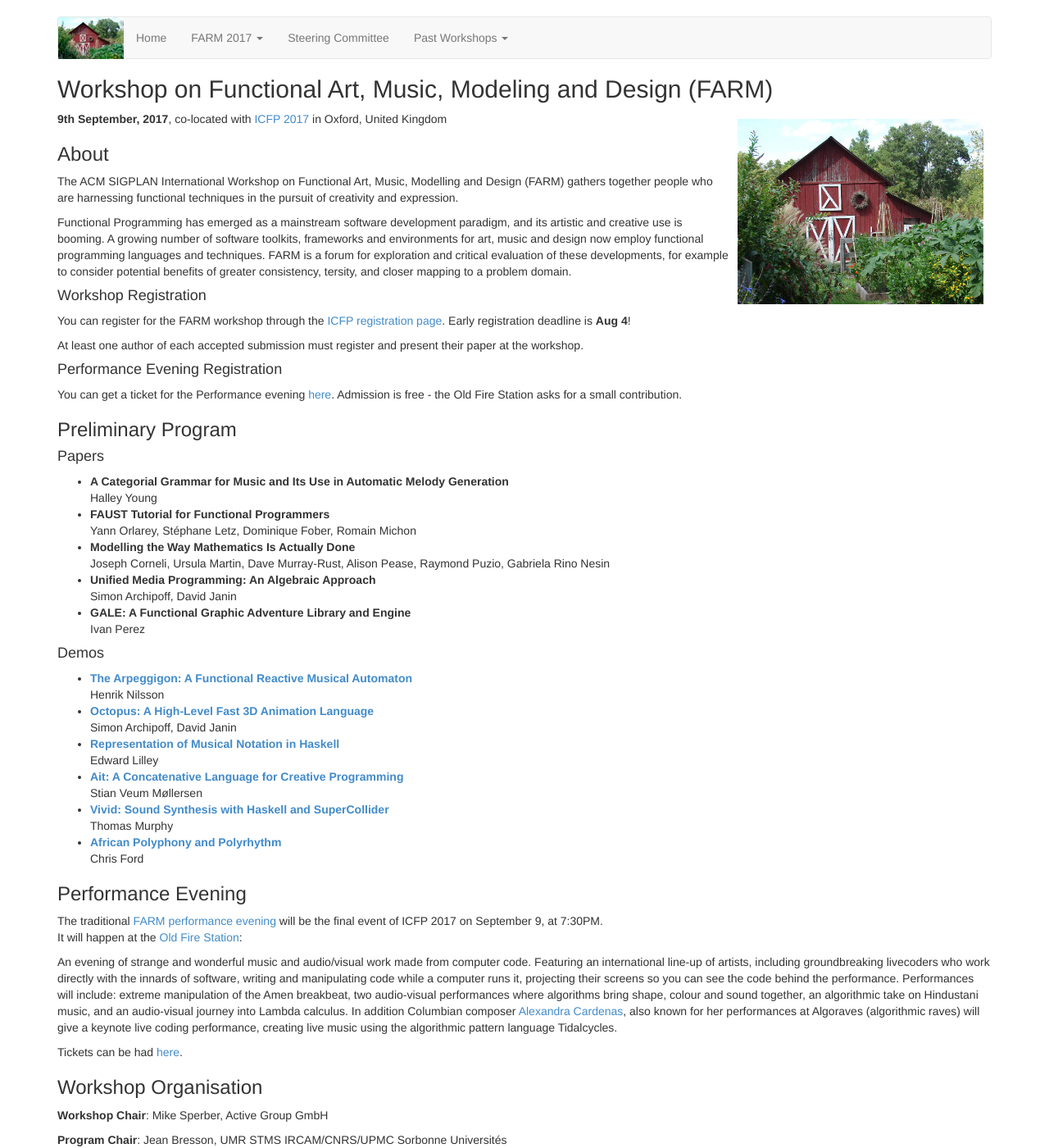
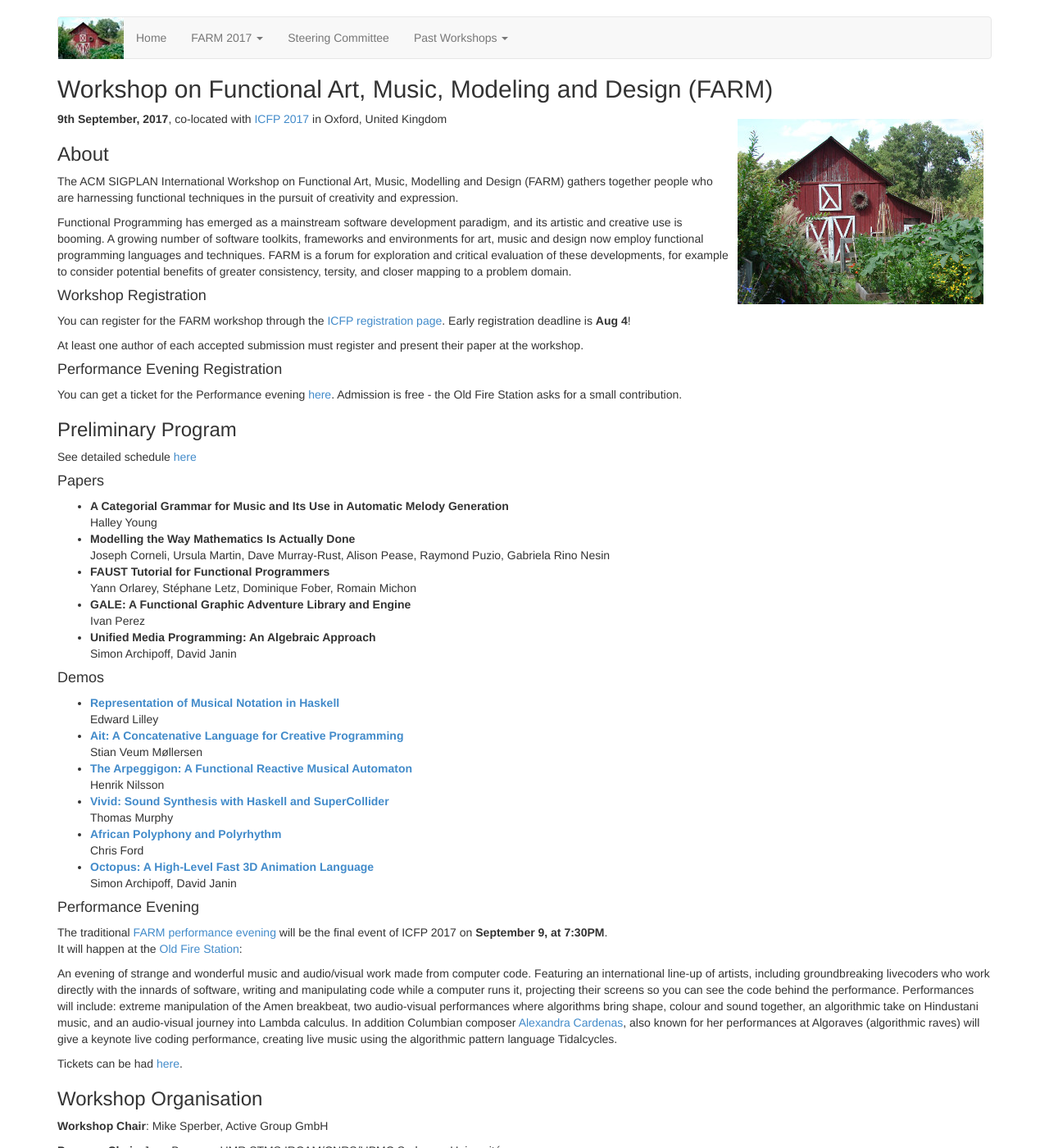
Before and after one commit to functional-art/functional-art.github.com, a Jekyll site: the page built from 2017/index.md, in a window 1280 px wide and 1400 px high. Shown: the whole window at 82% size. Built offline with Jekyll 4.4.1, drawn with Linux system fonts in a browser that asks for light colours; nearby versions of some CDN libraries.

Commit message:
farm17 link to schedule

```diff
--- a/2017/index.md
+++ b/2017/index.md
@@ -41,41 +41,44 @@
 [here](https://oldfirestation.org.uk/whats-on/?ts_routing=/shows/873576176).
 Admission is free - the Old Fire Station asks for a small contribution.
 
+
 ### Preliminary Program
+
+See detailed schedule [here](http://icfp17.sigplan.org/track/farm-2017-papers#program)
 
 #### Papers
 
 * **A Categorial Grammar for Music and Its Use in Automatic Melody Generation**<br/>
 	Halley Young
+* **Modelling the Way Mathematics Is Actually Done**<br/>
+  Joseph Corneli, Ursula Martin, Dave Murray-Rust, Alison Pease, Raymond Puzio, Gabriela Rino Nesin
 * **FAUST Tutorial for Functional Programmers**<br/>
   Yann Orlarey, Stéphane Letz, Dominique Fober, Romain Michon
-* **Modelling the Way Mathematics Is Actually Done**<br/>
-  Joseph Corneli, Ursula Martin, Dave Murray-Rust, Alison Pease, Raymond Puzio, Gabriela Rino Nesin
+* **GALE: A Functional Graphic Adventure Library and Engine**<br/>
+  Ivan Perez
 * **Unified Media Programming: An Algebraic Approach**<br/>
   Simon Archipoff, David Janin
-* **GALE: A Functional Graphic Adventure Library and Engine**<br/>
-  Ivan Perez
 
 #### Demos
 
-* **[The Arpeggigon: A Functional Reactive Musical Automaton](arpeggigon)**  <br/>
-  Henrik Nilsson
-* **[Octopus: A High-Level Fast 3D Animation Language](octopus)**<br/>
-  Simon Archipoff, David Janin
 * **[Representation of Musical Notation in Haskell](abstractmusic)**<br/>
   Edward Lilley
 * **[Ait: A Concatenative Language for Creative Programming](ait)**<br/>
   Stian Veum Møllersen
+* **[The Arpeggigon: A Functional Reactive Musical Automaton](arpeggigon)**  <br/>
+  Henrik Nilsson
 * **[Vivid: Sound Synthesis with Haskell and SuperCollider](vivid)**<br/>
   Thomas Murphy
 * **[African Polyphony and Polyrhythm](african-polyphony)**<br/>
   Chris Ford
+* **[Octopus: A High-Level Fast 3D Animation Language](octopus)**<br/>
+  Simon Archipoff, David Janin
 
-### Performance Evening
+#### Performance Evening
 
 The traditional
 [FARM performance evening](https://oldfirestation.org.uk/whats-on/?ts_routing=/shows/873576176)
-will be the final event of ICFP 2017 on September 9, at 7:30PM.
+will be the final event of ICFP 2017 on **September 9, at 7:30PM**.
 It will happen at the
 [Old Fire Station](https://oldfirestation.ticketsolve.com/venues/126561395/shows):
 
```
